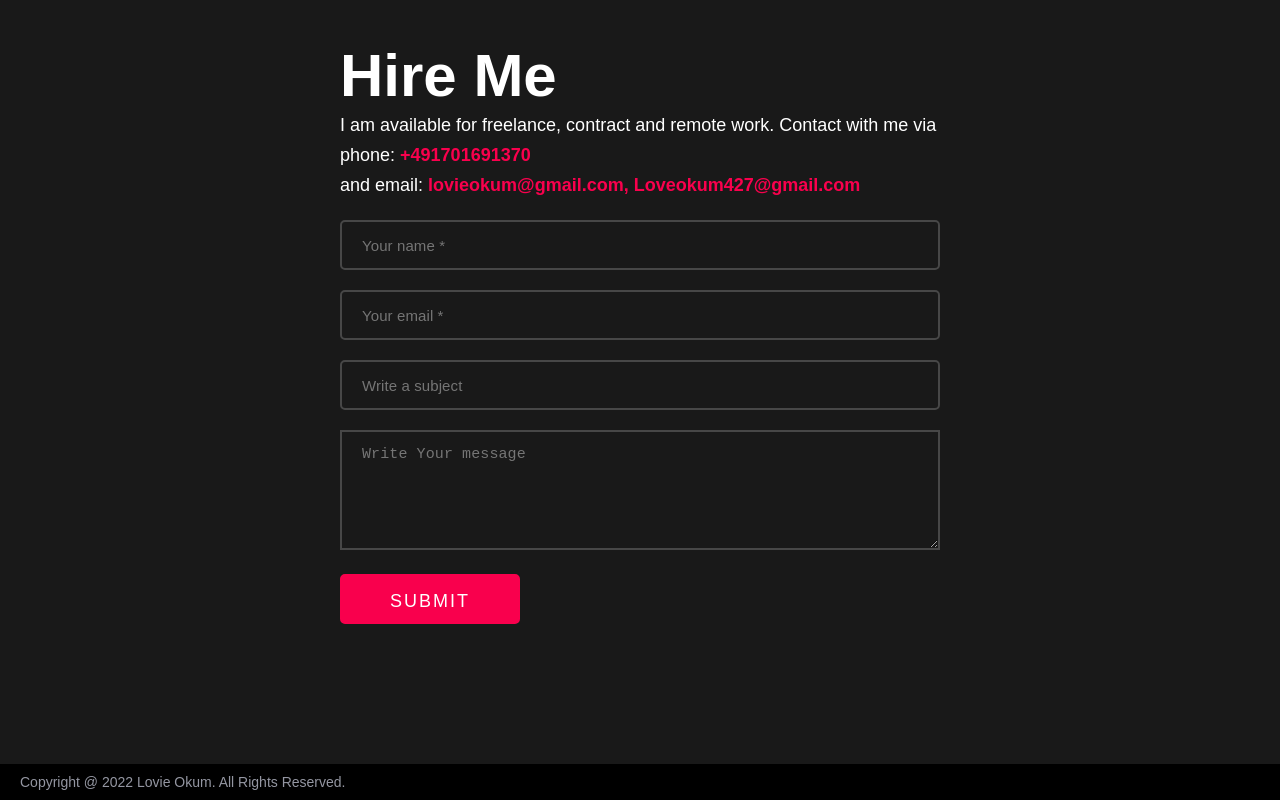
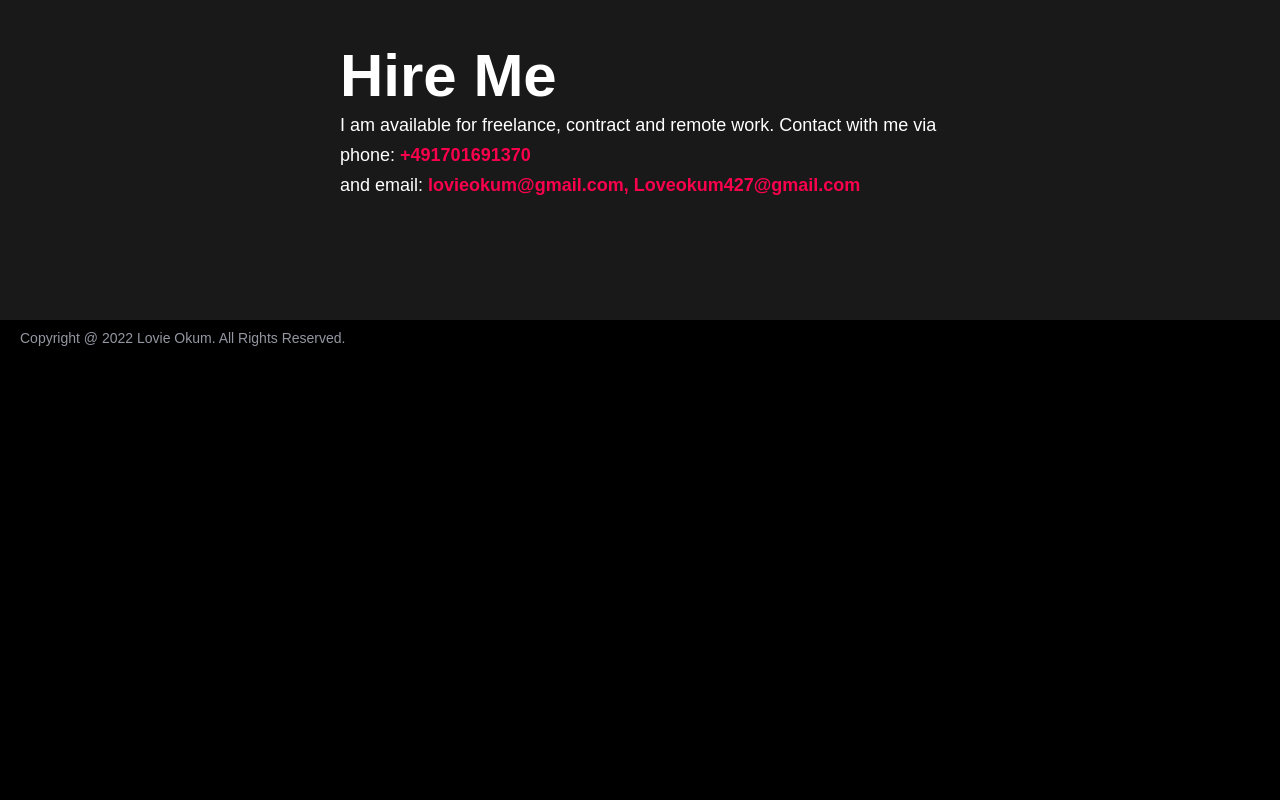
Before and after one commit to loveokum/loveokum, a React (Create React App) app: page / in a window 1280 px wide. Shown: the part 4735-5535 px from the top of the page. After the commit the page ends 5091 px from the top, so only its background shows below. Built offline with nearby package versions, Linux system fonts and the light colour scheme.

Commit message:
updated portfolio

```diff
--- a/package.json
+++ b/package.json
@@ -9,8 +9,9 @@
     "@testing-library/react": "^11.2.7",
     "@testing-library/user-event": "^12.8.3",
     "gh-pages": "^6.1.1",
-    "react": "^17.0.2",
-    "react-dom": "^17.0.2",
+    "lodash": "^4.17.21",
+    "react": "^18.0.0",
+    "react-dom": "^18.3.1",
     "react-scripts": "^5.0.1",
     "web-vitals": "^1.1.2"
   },
--- a/src/Contact.js
+++ b/src/Contact.js
@@ -1,11 +1,11 @@
 /* eslint-disable react/jsx-no-comment-textnodes */
 import React from "react";
-import emailjs from '@emailjs/browser';
+
 
 
 import './Contact.css'
 
-const handleSubmit = (e) => {
+/* const handleSubmit = (e) => {
     e.preventDefault(); // Prevents default refresh by the browser
     emailjs.sendForm(`gmail`, process.env.REACT_APP_TEMPLATE_ID, e.target, process.env.REACT_APP_USER_ID)
         .then((result) => {
@@ -14,7 +14,7 @@ const handleSubmit = (e) => {
             (error) => {
                 alert("An error occurred, Please try again", error.text);
             });
-};
+}; */
 function Contact(){
     return(
         <div className="contact component__space" id="Contact">
@@ -27,13 +27,13 @@ function Contact(){
                             <p className="hire__text white">and email: <strong>lovieokum@gmail.com, Loveokum427@gmail.com</strong></p>
                         </div>
 
-                        <div className="input__box" onSubmit={handleSubmit}>
+                      {/*   <div className="input__box" onSubmit={handleSubmit}>
                             <input type="text" className="contact name" placeholder="Your name *"/>
                             <input type="text" className="contact email" placeholder="Your email *"/>
                             <input type="text" className="contact subject" placeholder="Write a subject"/>
                             <textarea name="message" id="message" placeholder="Write Your message"/>
                             <button className="btn contact pointer" type="submit">Submit</button>
-                        </div>
+                        </div> */}
 
                     </div>
 
```
Also changed, not shown: src/index.js (+6 -4 lines), 1 other file (tests, documents, lock files or other folders).
